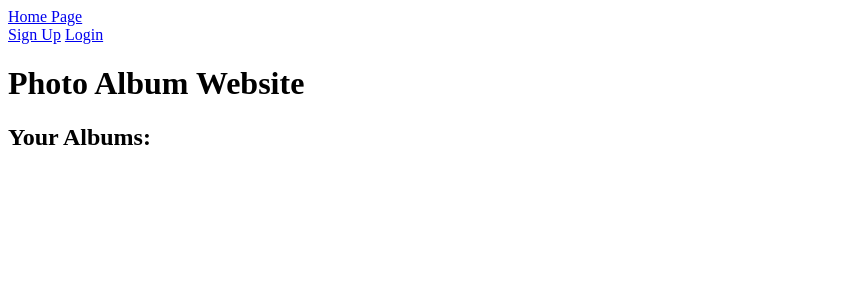
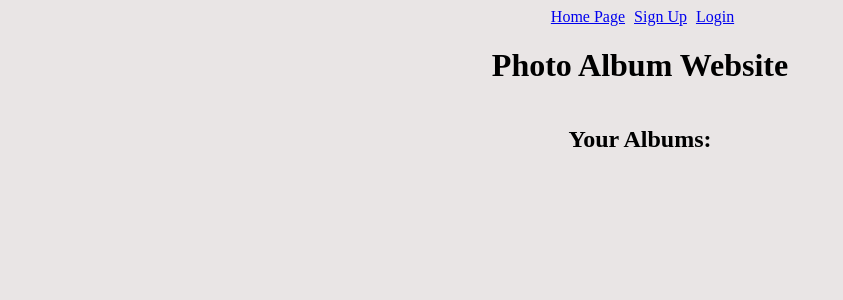
Before and after one commit to MakeRafa/photo_album_BEW1.2, a Flask app: page / in a window 1280 px wide. Shown: the top 300 px of the page, without its empty margins (0-843 px from the left). Run offline with Flask 2, Linux system fonts and the light colour scheme; data that the repository does not hold is empty.

Commit message:
Finished

```diff
--- a/photoalbum_app/static/style.css
+++ b/photoalbum_app/static/style.css
@@ -1 +1,23 @@
-/* Add styles here. */
+body {
+    display: flex;
+    flex-direction: column;
+    align-items: center;
+    background-color: rgb(233, 229, 229);
+}
+
+fieldset {
+    display: flex;
+    flex-direction: column;
+    align-items: center;
+    background-color: rgb(233, 229, 229);
+    padding: 10px;
+}
+
+nav a {
+    padding-left: 5px;
+}
+
+div.photos{
+    display: flex;
+    flex-direction: column;
+}
--- a/photoalbum_app/templates/base.html
+++ b/photoalbum_app/templates/base.html
@@ -9,13 +9,13 @@
         <!-- Add base html here. -->
         <div id="main">
             <nav>
-                <a href="/">Home Page</a>
+
                 <div>
 
                     {% for message in get_flashed_messages() %}
                         <legend>{{message}}</legend>
                     {% endfor %}
-
+                    <a href="/">Home Page</a>
                     {% if current_user.is_authenticated %}
                     <a href="/logout">Log Out</a>
                     <a href="/create_album">Create Album</a>
--- a/photoalbum_app/templates/home.html
+++ b/photoalbum_app/templates/home.html
@@ -11,7 +11,6 @@
     <a href="/album/{{ album.id }}">{{ album.title }}</a>
     {{ album.photos|length }} photos in album
 
-    <p>Description: {{ album.description }}</p>
 </div>
 {% endfor %}
 {% endblock %}
```
Also changed, not shown: photoalbum_app/database.db.
